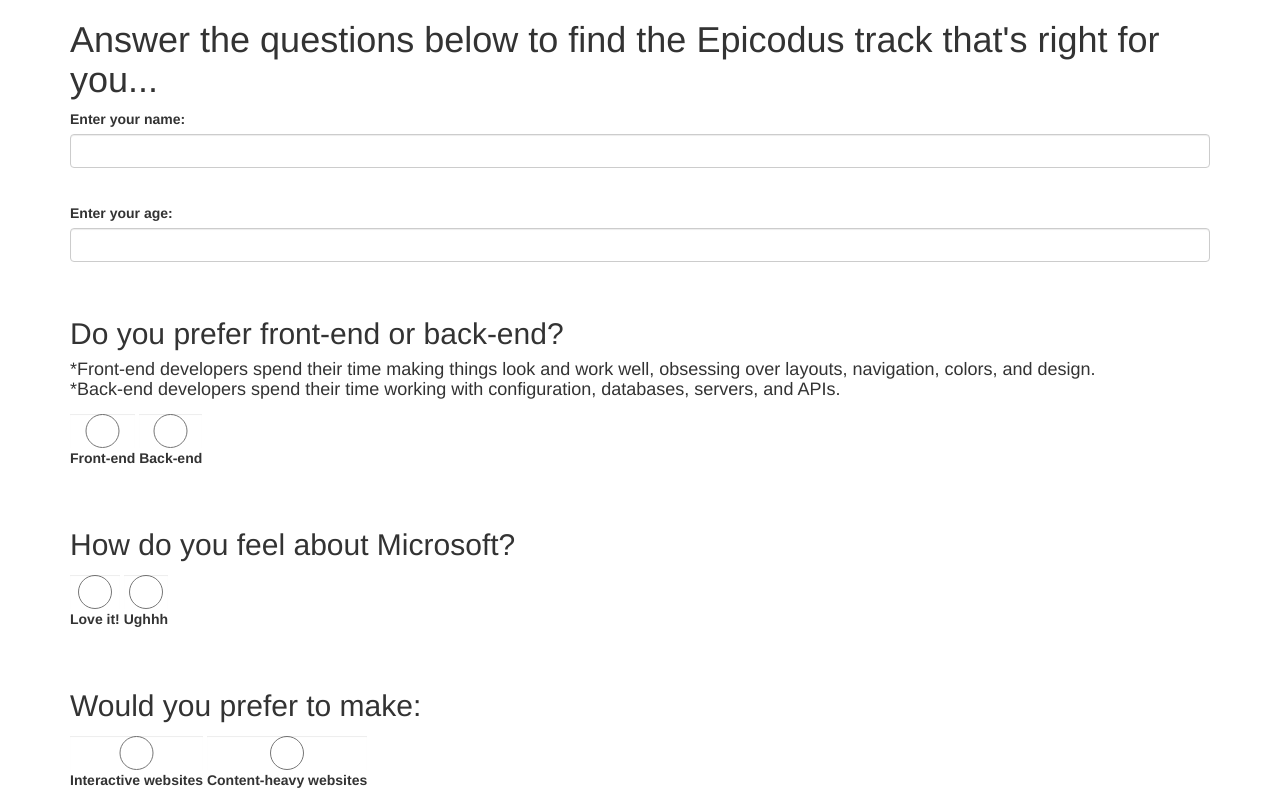
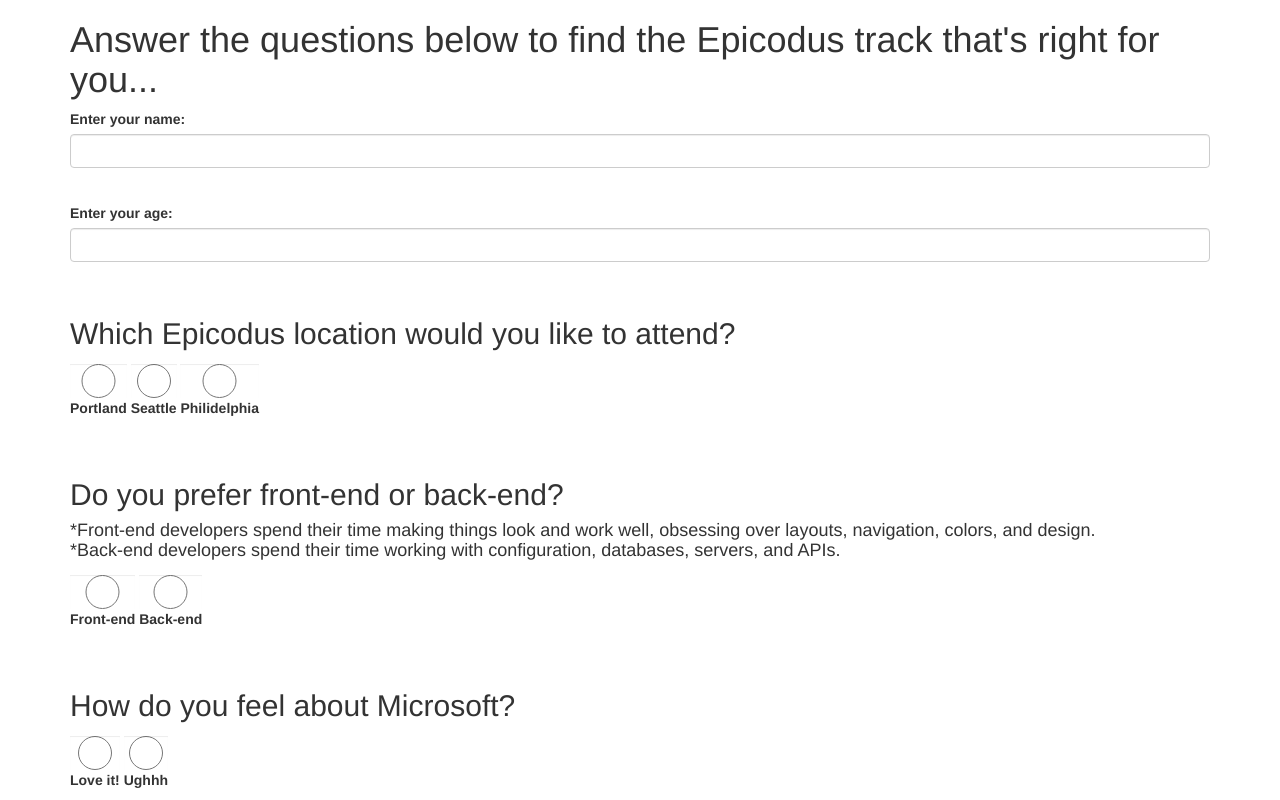
Before and after one commit to Michaela-Davis/intro_track-suggester, a plain HTML site: page index.html in a window 1280 px wide. Shown: the top 800 px of the page. Drawn offline with Linux system fonts and the light colour scheme.

Commit message:
add location question in HTML

```diff
--- a/index.html
+++ b/index.html
@@ -28,7 +28,21 @@
         </div>
         <br>
 
-        <!-- Question #3: Location: radio buttons: 1)Portland 2)Seattle 3)Philadelphia -->
+        <!-- Question #3: Which Epicodus location would you like to attend?: radio buttons: 1)Portland 2)Seattle 3)Philadelphia -->
+        <div class="form-group">
+          <h2>Which Epicodus location would you like to attend?</h2>
+          <label for="location">
+          <input id="portland" class="form-control location" type="radio" name="portland-seattle-philidelphia" value="portland">
+              Portland</label>
+          <label for="location">
+          <input id="seattle" class="form-control location" type="radio" name="portland-seattle-philidelphia" value="seattle">
+              Seattle</label>
+          <label for="location">
+          <input id="philidelphia" class="form-control location" type="radio" name="portland-seattle-philidelphia" value="philidelphia">
+              Philidelphia</label>
+
+        </div>
+        <br>
 
 
         <!-- Question #4: Front/Back End:  radio buttons: 1)Front-end(*return CSS/Design) 2)Backend -->
@@ -36,10 +50,10 @@
           <h2>Do you prefer front-end or back-end?</h2>
           <h4>*Front-end developers spend their time making things look and work well, obsessing over layouts, navigation, colors, and design.<br>*Back-end developers spend their time working with configuration, databases, servers, and APIs.</h4>
           <label for="end">
-          <input id="front" class="form-control end" type="radio" name="front-end" value="front">
+          <input id="front" class="form-control end" type="radio" name="front-back" value="front">
               Front-end</label>
           <label for="end">
-          <input id="back" class="form-control end" type="radio" name="front-end" value="back">
+          <input id="back" class="form-control end" type="radio" name="front-back" value="back">
               Back-end</label>
         </div>
         <br>
```
